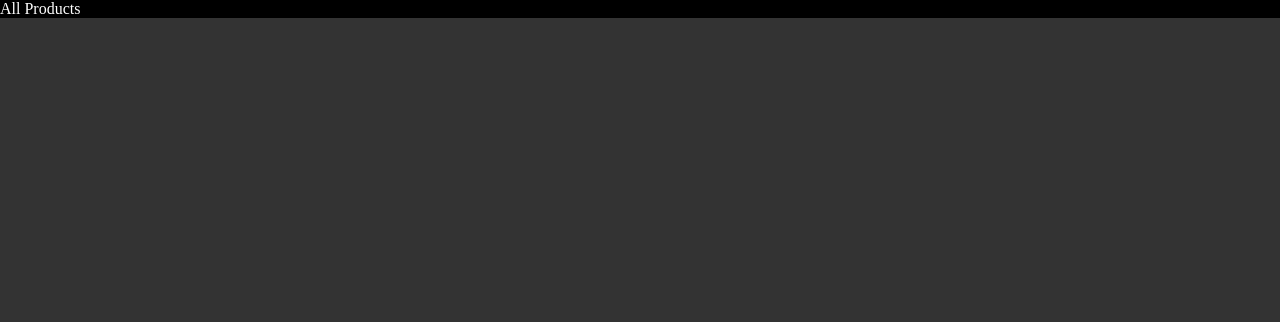
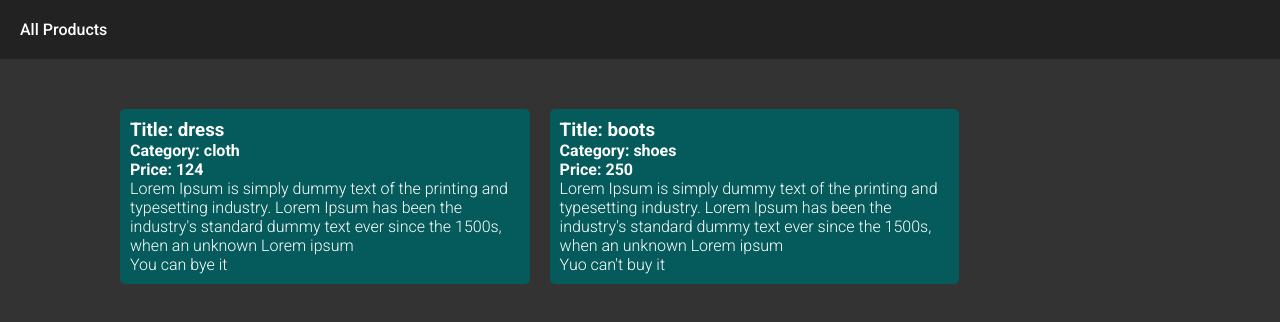
Before and after one commit to max221088/react-start-learn, a React (Create React App) app: page / in a window 1280 px wide. Shown: the top 322 px of the page. Built offline with nearby package versions, Linux system fonts and the light colour scheme.

Commit message:
lesson 7

```diff
--- a/src/App.js
+++ b/src/App.js
@@ -1,14 +1,18 @@
 import React from "react"
 import Header from "./components/header"
-
+import Products from "./components/products"
 
 class app extends React.Component {
 
   render () {
     return (
-      <header>
+      <div>
         <Header/>
-      </header>
+        <main>
+          <Products/>
+        </main>
+        <aside></aside>
+      </div>
     )
   }
 
--- a/src/components/header.js
+++ b/src/components/header.js
@@ -3,9 +3,9 @@ import React from "react";
 class Header  extends React.Component {
   render () {
     return (
-      <div className="header">
+      <header className="header">
         All Products
-      </div>
+      </header>
     )
   }
 }
--- /dev/null
+++ b/src/components/products.js
@@ -0,0 +1,46 @@
+import React from "react";
+
+class Products  extends React.Component {
+  products = [
+    {
+      id: 1,
+      title: "dress",
+      category: "cloth",
+      price: "124",
+      actual: true,
+      description: "Lorem Ipsum is simply dummy text of the printing and typesetting industry. Lorem Ipsum has been the industry's standard dummy text ever since the 1500s, when an unknown Lorem ipsum "
+    },
+    {
+      id: 2,
+      title: "boots",
+      category: "shoes",
+      price: "250",
+      actual: false,
+      description: "Lorem Ipsum is simply dummy text of the printing and typesetting industry. Lorem Ipsum has been the industry's standard dummy text ever since the 1500s, when an unknown Lorem ipsum "
+    }
+  ]
+  render () {
+    if (this.products.length > 0) {
+      return (
+        <div className="cart-container">
+          {this.products.map((product) => (<div className="cart" key={product.id}>
+            <h3>Title: {product.title}</h3>
+            <h4>Category: {product.category}</h4>
+            <h4>Price: {product.price}</h4>
+            <p>{product.description}</p>
+            <p>{(product.actual)? "You can bye it" : "Yuo can't buy it"}</p>
+          </div>))}
+        </div>
+      )
+    } else {
+      return (
+        <div className="cart-container">
+          <div className="cart">
+            <h3>No Products</h3>
+          </div>
+        </div>
+      )
+    }
+  }
+}
+export default Products
--- a/src/css/index.css
+++ b/src/css/index.css
@@ -1,3 +1,4 @@
+@import url('https://fonts.googleapis.com/css2?family=Roboto:wght@300;400;500;700&display=swap');
 * {
   box-sizing: border-box;
   margin: 0;
@@ -7,42 +8,31 @@
 body {
   background-color: #333;
   color: white;
+  font-family: 'Roboto', sans-serif;
+  font-weight: 300;
 }
 
-.logo{
-  width: 30px;
-  height: auto;
+.header {
+  background-color: #222;
+  font-weight: 500;
+  padding: 20px;
 }
-.header {
-  background-color: black;
+main{
+  margin: 50px 100px;
+  width: 80%;
+  float: left;
 }
-.cart {
-  width: 150px;
-  height: auto;
-  border: 1px solid #fff;
-  margin: 10px;
+aside{
+  width: 20%;
+  float: left;
+}
+.cart-container{
+  display: flex;
+}
+.cart{
+  width: 40%;
+  margin-left: 20px;
   padding: 10px;
+  background-color: rgb(5, 91, 91);
   border-radius: 5px;
 }
-.car-name{
-  font-size: 14px;
-  color:#fff;
-}
-.car-properties{
-  font-size: 12px;
-  color: #aaa;
-  margin-top: 5px;
-}
-.name{
-  width: 250px;
-  margin: 10px;
-  padding: 10px;
-  border: 1px solid #aaa;
-}
-.user{
-  margin: 10px;
-  padding: 10px;
-  width: 250px;
-  border: 1px solid #aaa;
-  border-radius: 5px;
-}
```
